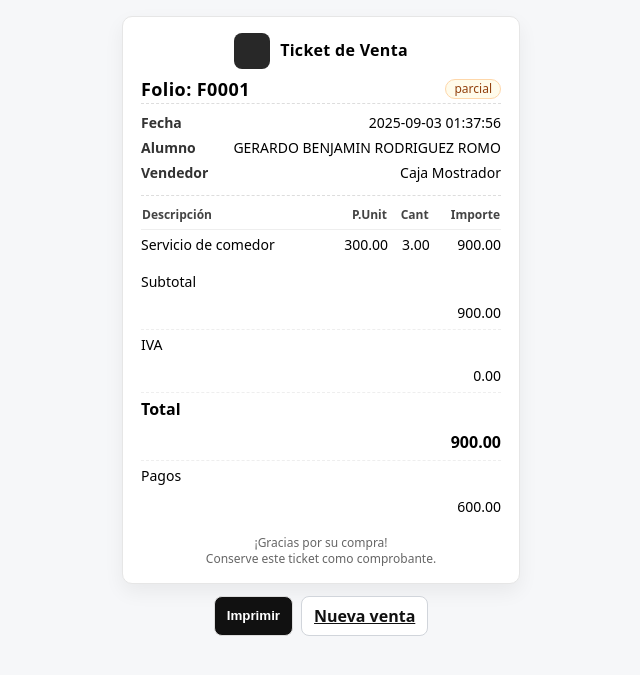
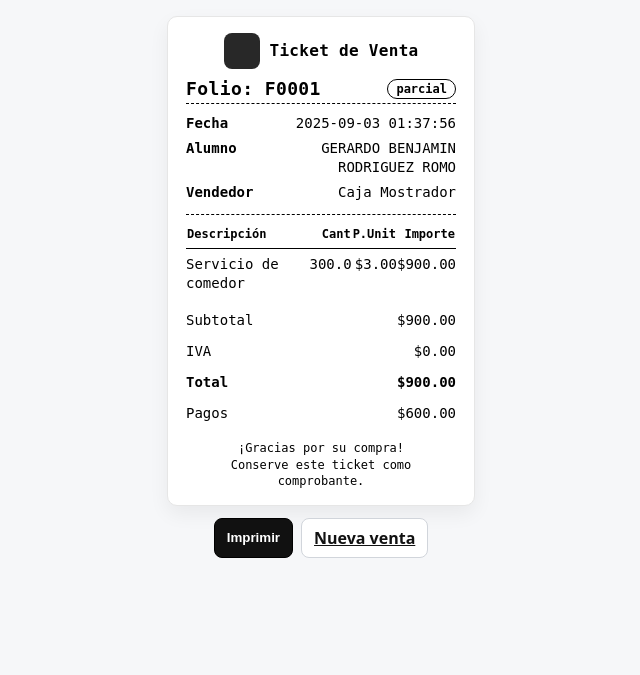
Before and after one commit to drdza/pos_kindergarden, a Flask app: page /sales/1/ticket in a window 1280 px wide. Shown: the part 42-717 px from the top of the page, without its empty margins (319-959 px from the left). Run offline with Flask 3, Linux system fonts and the light colour scheme; data comes from the database, SQL or seed files in the repository; both versions use the stored data as it was after the commit; some libraries are stand-ins or nearby versions.

Commit message:
Cambios en tickets

```diff
--- a/static/css/ticket.css
+++ b/static/css/ticket.css
@@ -1,6 +1,6 @@
   /* ===== Ticket look & feel ===== */
   .receipt {
-    max-width: 360px;            /* tamaño tipo recibo */
+    max-width: 270px;            /* tamaño tipo recibo */
     margin: 0 auto;
     background: #fff;
     border: 1px solid #e6e6e6;
@@ -9,6 +9,13 @@
     box-shadow: 0 8px 20px rgba(0,0,0,.06);
     font-size: 14px;
     line-height: 1.35;
+    font-family: monospace;
+  }
+  .row > *{
+    min-width: inherit !important;
+  }
+  .row{
+    flex-wrap: nowrap !important;
   }
   .brand {
     display: flex; align-items: center; justify-content: center;
@@ -21,42 +28,40 @@
 
   .meta {
     display: grid; grid-template-columns: 1fr auto; gap: 6px 10px;
-    padding: 10px 0 12px 0; border-top: 1px dashed #ddd; border-bottom: 1px dashed #ddd;
+    padding: 10px 0 12px 0; border-top: 1px dashed #000000; border-bottom: 1px dashed #000000;
     font-variant-numeric: tabular-nums;
   }
-  .meta b { color:#333 }
+  .meta b { color:#000000 }
   .folio-row { display:flex; align-items:center; justify-content:space-between; margin: 4px 0 2px }
   .folio { font-weight: 700; font-size: 18px; letter-spacing: .4px }
   .badge {
-    font-size: 12px; padding: 3px 8px; border-radius: 999px; line-height: 1;
+    font-size: 12px; padding: 3px 8px; border-radius: 999px; line-height: 1; font-weight: bold;
     border: 1px solid;
+    color:#000000; border-color:#000000; background:#ffffff;
   }
-  .badge.paid     { color:#05603a; border-color:#86efac; background:#ecfdf5; }
-  .badge.partial  { color:#92400e; border-color:#fed7aa; background:#fffbeb; }
-  .badge.unpaid   { color:#991b1b; border-color:#fecaca; background:#fef2f2; }
 
   table.receipt-table { width:100%; border-collapse: collapse; margin: 10px 0 6px }
   table.receipt-table thead th {
     text-align:left;
     font-weight:600;
     font-size:12px;
-    color:#444;
+    color:#000000;
     padding-bottom:6px;
-    border-bottom: 1px solid #eee;
+    border-bottom: 1px solid #000000;
   }
   table.receipt-table td { padding: 6px 0; vertical-align: top; }
   .right { text-align:right !important; }
-  .muted { color:#666; }
+  .muted { color:#000000; }
   .desc { max-width: 220px; }
 
   .totals { margin-top: 6px; }
   .totals .row { display:flex; justify-content: space-between; padding: 6px 0; }
-  .totals .row:not(:last-child) { border-bottom: 1px dashed #eee; }
-  .totals .grand { font-size: 16px; font-weight: 800; }
+  /* .totals .row:not(:last-child) { border-bottom: 1px dashed #000000; } */
+  .totals .grand { font-size: 14px; font-weight: 800; }
 
-  .footer { text-align:center; margin-top: 12px; font-size: 12px; color:#666 }
+  .footer { text-align:center; margin-top: 12px; font-size: 12px; color:#000000 }
   .actions { display:flex; gap:8px; justify-content:center; margin-top:12px }
-  .btn { appearance:none; border:1px solid #ddd; background:#111; color:#fff; border-radius:8px; padding:8px 12px; cursor:pointer; }
+  .btn { appearance:none; border:1px solid #000000; background:#111; color:#fff; border-radius:8px; padding:8px 12px; cursor:pointer; }
   .btn.secondary { background:#fff; color:#111 }
 
   /* ===== Print ===== */
--- a/static/js/sales.js
+++ b/static/js/sales.js
@@ -70,8 +70,8 @@ document.addEventListener('DOMContentLoaded', function() {
         tr.innerHTML = `
             <td><input value="${sku}" readonly oninput="sync()" /></td>
             <td><input value="${desc}" readonly oninput="sync()" /></td>
+            <td><input class="right edit" type="number" value="${qty}" oninput="sync()"/></td>
             <td><input class="right" type="number" value="${price}" readonly oninput="sync()"/></td>
-            <td><input class="right edit" type="number" value="${qty}" oninput="sync()"/></td>
             <td><input class="right edit" type="number" value="${tax}" oninput="sync()"/></td>
             <td class="right" data-importe>0.00</td>
             <td><button type="button" onclick="this.closest('tr').remove(); sync();">✖</button></td>
@@ -179,6 +179,65 @@ document.addEventListener('DOMContentLoaded', function() {
     }
 
 
+        // === Vista previa con "Aplicar solo una parte" opcional ===
+    function calcChangeAndBalancePreview() {
+        const methodEl   = document.getElementById('payment-method');
+        const receivedEl = document.getElementById('payment-amount');
+        const applyChk   = document.getElementById('apply-partial');
+        const applyEl    = document.getElementById('payment-apply');
+
+        if (!methodEl || !receivedEl) return;
+
+        const method   = (methodEl.value || '').toUpperCase();
+        const received = parseFloat(receivedEl.value || '0') || 0;
+        const isCash   = method === 'CASH' || method === 'EFECTIVO' || method === 'cash';
+
+        // Total desde UI
+        const totalText = document.getElementById('t-total')?.textContent || '0';
+        const total     = parseFloat(String(totalText).replace(/[^\d.-]/g, '')) || 0;
+
+        // Si se activó "Aplicar solo una parte", usar ese monto como "applied"
+        let applied = 0;
+        if (applyChk?.checked && applyEl?.value) {
+        const applyVal = Math.max(0, parseFloat(applyEl.value) || 0);
+        applied = Math.min(applyVal, total);
+        // En efectivo, no puedes aplicar más de lo recibido
+        if (isCash) applied = Math.min(applied, received);
+        } else {
+        // Flujo normal de 1 campo
+        applied = isCash ? Math.min(received, total) : Math.min(received, total);
+        }
+
+        const change  = isCash ? Math.max(0, received - applied) : 0;
+        const balance = Math.max(0, total - applied);
+
+        // Pintar
+        const rowChange  = document.getElementById('row-change');
+        const rowBalance = document.getElementById('row-balance');
+        if (rowChange)  { document.getElementById('t-change').textContent  = change.toFixed(2);
+                        rowChange.style.display = (isCash && received > 0) ? '' : 'none'; }
+        if (rowBalance) { document.getElementById('t-balance').textContent = balance.toFixed(2);
+                        rowBalance.style.display = (balance > 0) ? '' : 'none'; }
+
+        // Mostrar/ocultar input "Monto a aplicar"
+        if (applyChk && applyEl) applyEl.style.display = applyChk.checked ? '' : 'none';
+    }
+
+    // Eventos
+    document.getElementById('payment-method')?.addEventListener('change', calcChangeAndBalancePreview);
+    document.getElementById('payment-amount')?.addEventListener('input',  calcChangeAndBalancePreview);
+    document.getElementById('apply-partial')?.addEventListener('change',  calcChangeAndBalancePreview);
+    document.getElementById('payment-apply')?.addEventListener('input',   calcChangeAndBalancePreview);
+
+    // Integra con tu sync() si existe
+    if (typeof sync === 'function') {
+        const _sync = sync;
+        window.sync = function() { _sync(); calcChangeAndBalancePreview(); };
+    } else {
+        calcChangeAndBalancePreview();
+    }
+
+
 });
 
 // ============================================================
--- a/templates/ticket.html
+++ b/templates/ticket.html
@@ -32,8 +32,8 @@
     <thead>
       <tr>
         <th>Descripción</th>
+        <th class="right">Cant</th>
         <th class="right">P.Unit</th>
-        <th class="right">Cant</th>
         <th class="right">Importe</th>
       </tr>
     </thead>
@@ -46,9 +46,9 @@
             <div class="muted" style="font-size:11px;">IVA {{ (it.tax_rate|float * 100)|round(0) }}%</div>
           {% endif %}
         </td>
-        <td class="right">{{ '%.2f'|format(it.qty) }}</td>
-        <td class="right">{{ '%.2f'|format(it.unit_price) }}</td>
-        <td class="right">{{ '%.2f'|format(it.line_total) }}</td>
+        <td class="right">{{it.qty}}</td>
+        <td class="right">${{ "{:,.2f}".format(it.unit_price) }}</td>
+        <td class="right">${{ "{:,.2f}".format(it.line_total) }}</td>
       </tr>
       {% endfor %}
     </tbody>
@@ -57,17 +57,17 @@
   <div class="totals">
     <div class="row">
       <div>Subtotal</div>
-      <div class="right">{{ '%.2f'|format(sale.subtotal) }}</div>
+      <div class="right">${{ "{:,.2f}".format(sale.subtotal) }}</div>
     </div>
     <div class="row">
       <div>IVA</div>
-      <div class="right">{{ '%.2f'|format(sale.tax_total) }}</div>
+      <div class="right">${{ "{:,.2f}".format(sale.tax_total) }}</div>
     </div>
     <div class="row grand">
       <div>Total</div>
-      <div class="right">{{ '%.2f'|format(sale.total) }}</div>
+      <div class="right">${{ "{:,.2f}".format(sale.total) }}</div>
     </div>
-    <div class="row"><div>Pagos</div><div class="right">{{ '%.2f'|format(pays|sum(attribute='amount')) }}</div></div>
+    <div class="row"><div>Pagos</div><div class="right">${{ "{:,.2f}".format(pays|sum(attribute='amount')) }}</div></div>
 
     {# NUEVO: si hay pago en efectivo con tendered/change, muéstralo #}
     {% set cash = (pays | selectattr('method', 'in', ['CASH','EFECTIVO']) | list) %}
```
Also changed, not shown: templates/new_sale.html (+12 -7 lines), app.py (line endings or trailing spaces), data/app.db.
